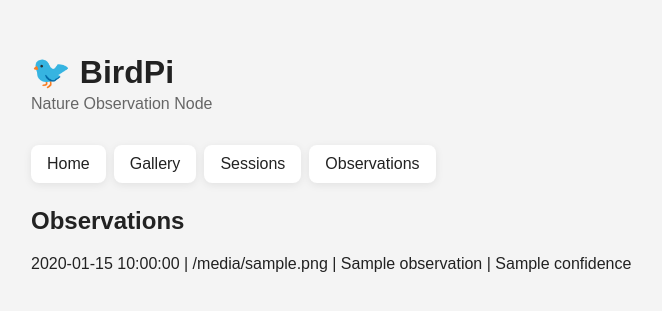
After one commit to kaulketh/BirdPi, a Python web app: template src/birdpi/templates/observations.html in a window 1280 px wide. The commit adds this page. Shown: the top 311 px of the page, without its empty margins (109-771 px from the left). Run offline with Jinja, Linux system fonts and the light colour scheme; the template is opened without the code that fills it: most values are stand-ins (such as "Sample title", 1, 10 or a date in 2020).

Commit message:
Add observations web view

```diff
--- a/src/birdpi/templates/base.html
+++ b/src/birdpi/templates/base.html
@@ -32,10 +32,14 @@
         >
             Gallery
         </a>
-        <a      href="{{ url_for('web.sessions') }}"
-                class="{% if request.endpoint == 'web.sessions' %}active{% endif %}"
+        <a href="{{ url_for('web.sessions') }}"
+           class="{% if request.endpoint == 'web.sessions' %}active{% endif %}"
         >
             Sessions
+        </a>
+        <a href="{{ url_for('web.observations') }}"
+           class="{% if request.endpoint == 'web.observations' %}active{% endif %}">
+            Observations
         </a>
     </nav>
 
--- /dev/null
+++ b/src/birdpi/templates/observations.html
@@ -0,0 +1,21 @@
+{% extends "base.html" %}
+
+{% block content %}
+
+<h2>Observations</h2>
+
+{% for observation in observations %}
+<div>
+    {{ observation.detected_at }}
+    |
+    {{ observation.image.filename }}
+    |
+    {{ observation.label }}
+    |
+    {{ observation.confidence }}
+</div>
+{% else %}
+<p>No observations available.</p>
+{% endfor %}
+
+{% endblock %}
```
Also changed, not shown: src/birdpi/web/routes.py (+13 -0 lines).
